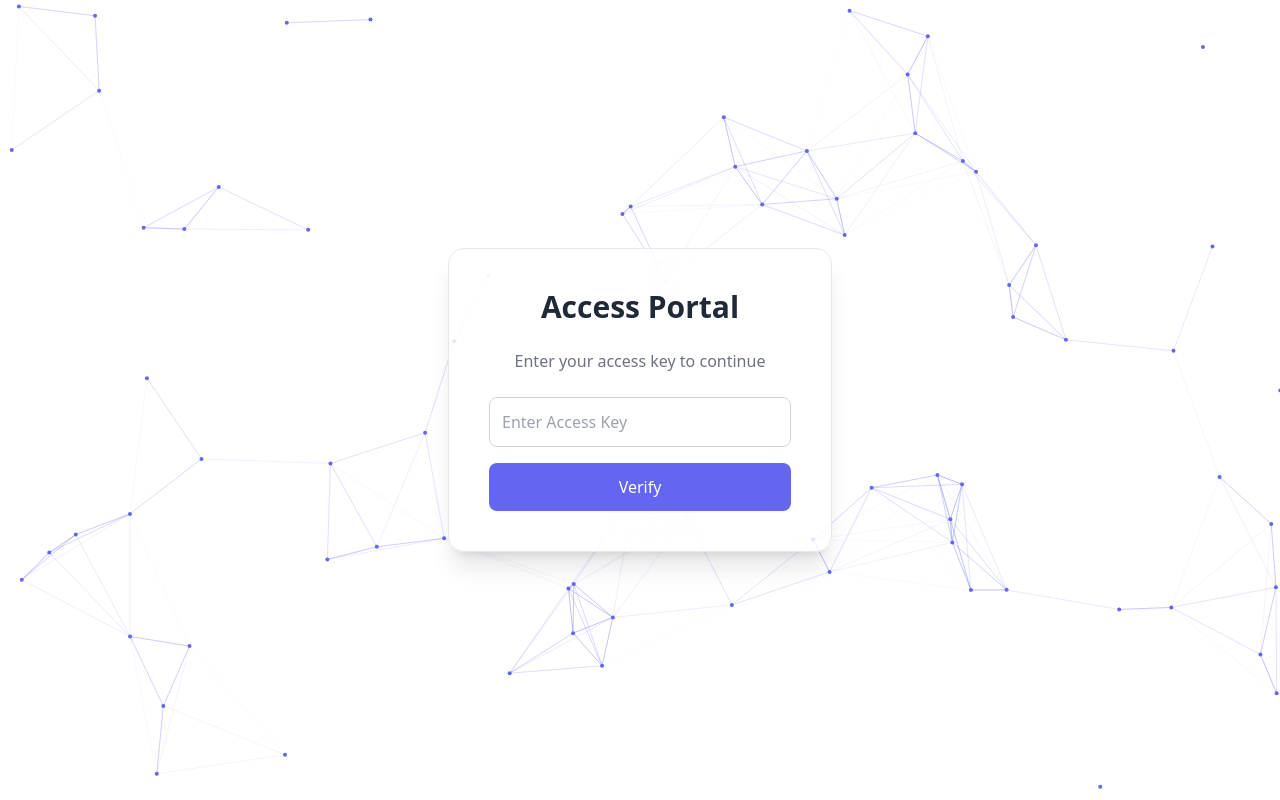
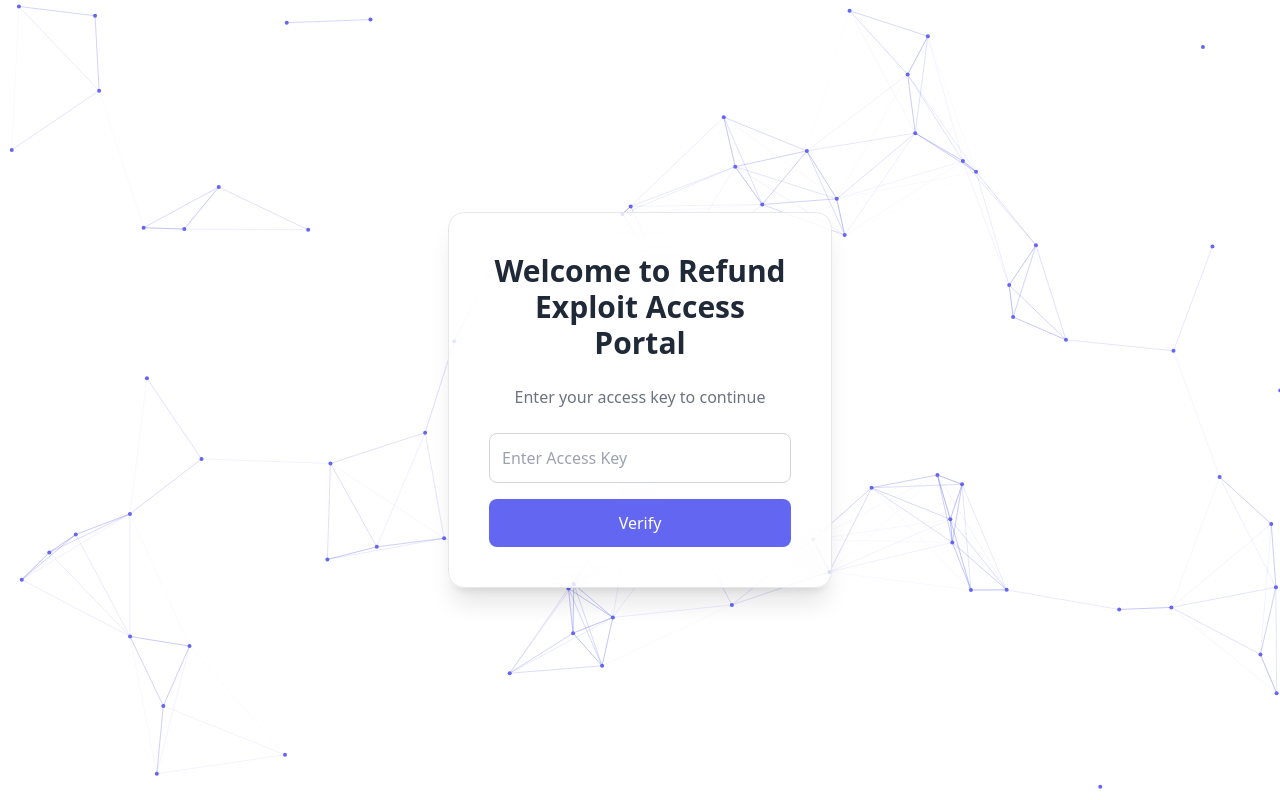
Before and after one commit to ixmickey/wewer, a Flask app: page / in a window 1280 px wide. Run offline with Flask 3, Linux system fonts and the light colour scheme; some libraries are stand-ins or nearby versions.

Commit message:
Update key.html

```diff
--- a/templates/key.html
+++ b/templates/key.html
@@ -22,8 +22,7 @@
 <div class="backdrop-blur-xl bg-white/60 border border-gray-200 rounded-2xl shadow-xl p-10 w-96">
 
 <h1 class="text-3xl font-bold mb-6 text-center">
-Access Portal
-</h1>
+Welcome to Refund Exploit Access Portal</h1>
 
 <p class="text-center text-gray-500 mb-6">
 Enter your access key to continue
```
